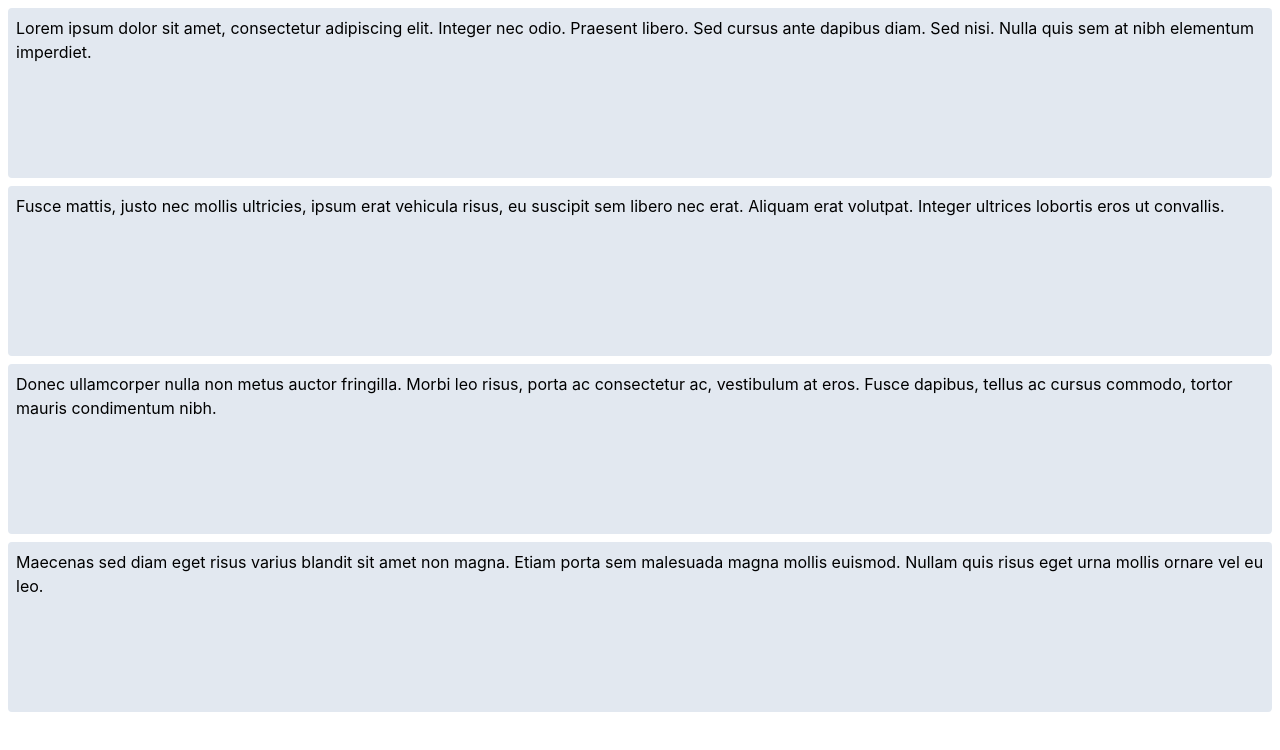
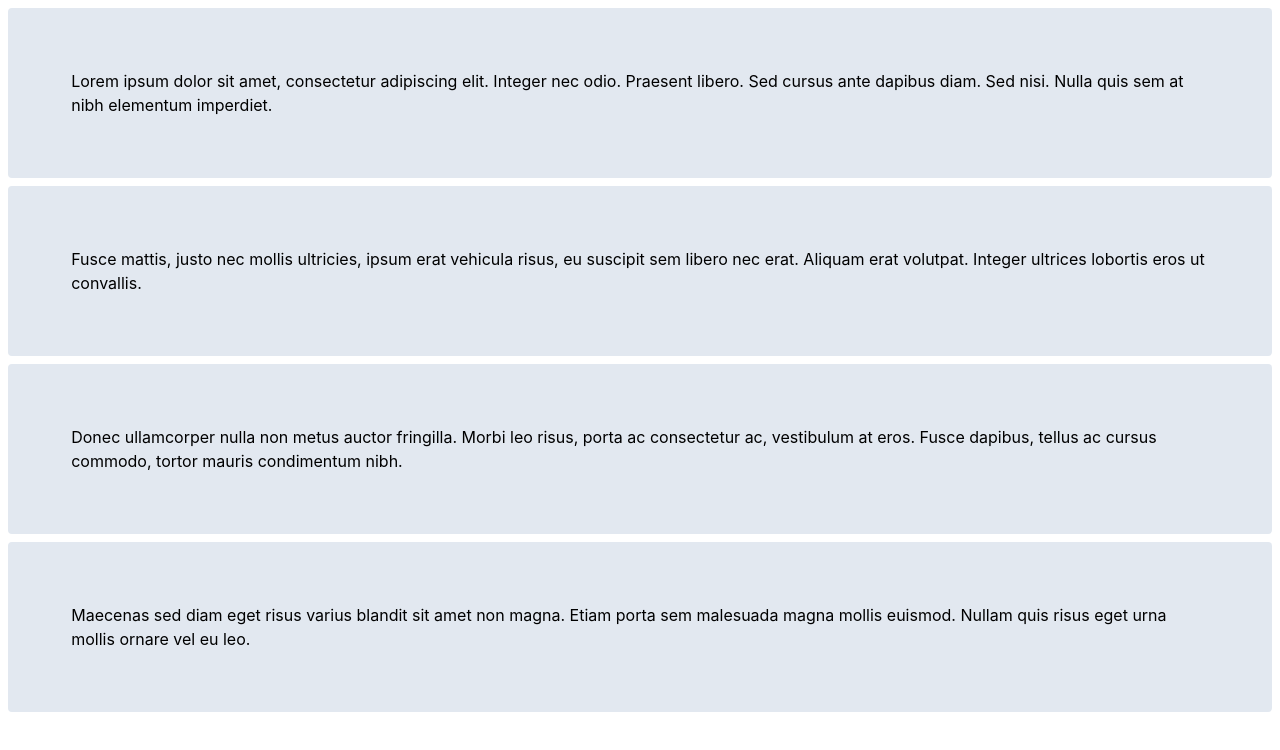
Before and after one commit to LucaRanieri96/test, a React (Create React App) app: page / in a window 1280 px wide. Shown: the top 750 px of the page. Built offline with nearby package versions, Linux system fonts and the light colour scheme.

Commit message:
simplify and without tailwind style

```diff
--- a/src/App.js
+++ b/src/App.js
@@ -14,11 +14,9 @@ function App() {
     <div className="flex min-h-screen bg-gray-100">
       <div className="p-2 bg-white"> <div className='flex flex-col gap-2'>
         {items.map((item, index) => (
-          <div key={index} className="bg-slate-200 rounded h-[170px]">
-            <div className='p-2 h-full w-full'>
-              <div className="h-full w-full">
+          <div key={index} className="bg-slate-200 rounded h-[170px] flex justify-center items-center">
+            <div className='h-[90%] w-[90%] flex justify-center items-center'>
                 <MiddleEllipsis2D text={item} />
-              </div>
             </div>
           </div>
         ))}
--- a/src/components/MiddleEllipsis2D.js
+++ b/src/components/MiddleEllipsis2D.js
@@ -58,7 +58,7 @@ function MiddleEllipsis2D({ text }) {
 
   if (!text || text.length <= maxLength) {
     return (
-      <div ref={containerRef} style={{ overflow: 'hidden' }}>
+      <div ref={containerRef}>
         {text}
       </div>
     );
@@ -70,9 +70,13 @@ function MiddleEllipsis2D({ text }) {
   const end = text.substring(text.length - endLength);
 
   return (
-    <div ref={containerRef} style={{ overflow: 'hidden' }}>
-      {start}...{end}
-    </div>
+    <>
+      <div style={{width:"100%", height:"100%"}}>
+        <div ref={containerRef}>
+          {start}...{end}
+        </div>
+      </div>
+    </>
   );
 }
 
```
